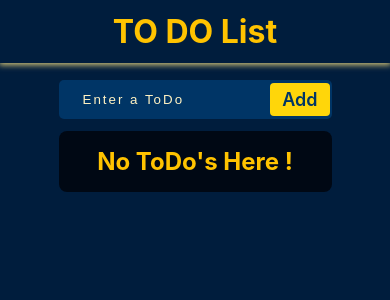
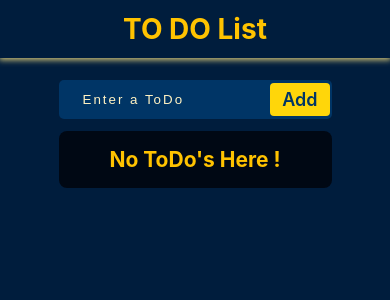
Before and after one commit to im-gourish-codilar/ToDo-react, a React (Create React App) app: page / in a window 390 px wide. Shown: the top 300 px of the page. Built offline with nearby package versions, Linux system fonts and the light colour scheme.

Commit message:
all done

```diff
--- a/src/components/TodoItem.scss
+++ b/src/components/TodoItem.scss
@@ -111,4 +111,9 @@
       transform: translateX(0px);
     }
   }
+
+  @media (min-width: 320px) and (max-width: 768px) {
+    font-size: 14px;
+    font-weight: 500;
+  }
 }
--- a/src/index.scss
+++ b/src/index.scss
@@ -13,6 +13,11 @@ body {
   -webkit-font-smoothing: antialiased;
   -moz-osx-font-smoothing: grayscale;
   background-color: #001d3d;
+
+  @media (min-width: 320px) and (max-width: 768px) {
+    font-size: 14px;
+    font-weight: 500;
+  }
 }
 
 code {
```
